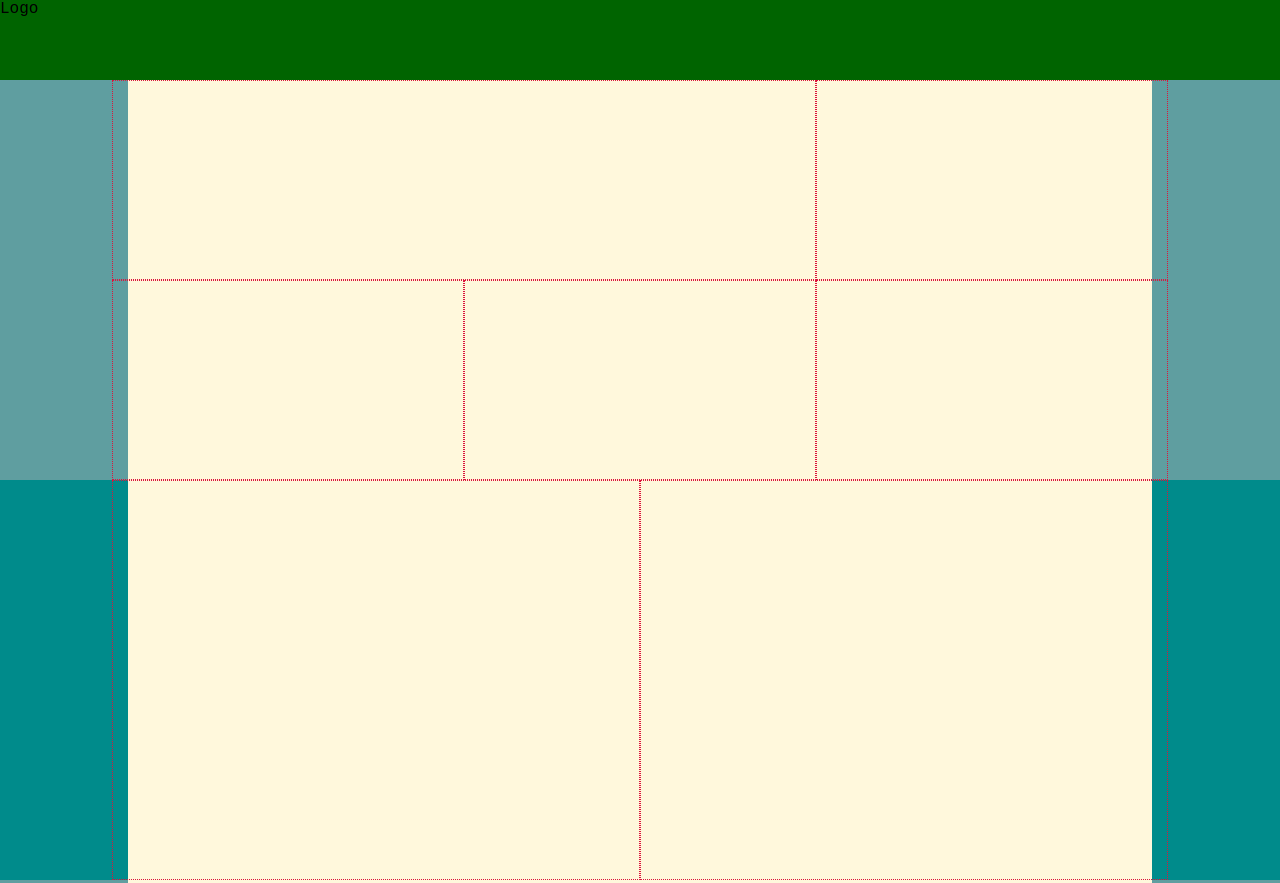
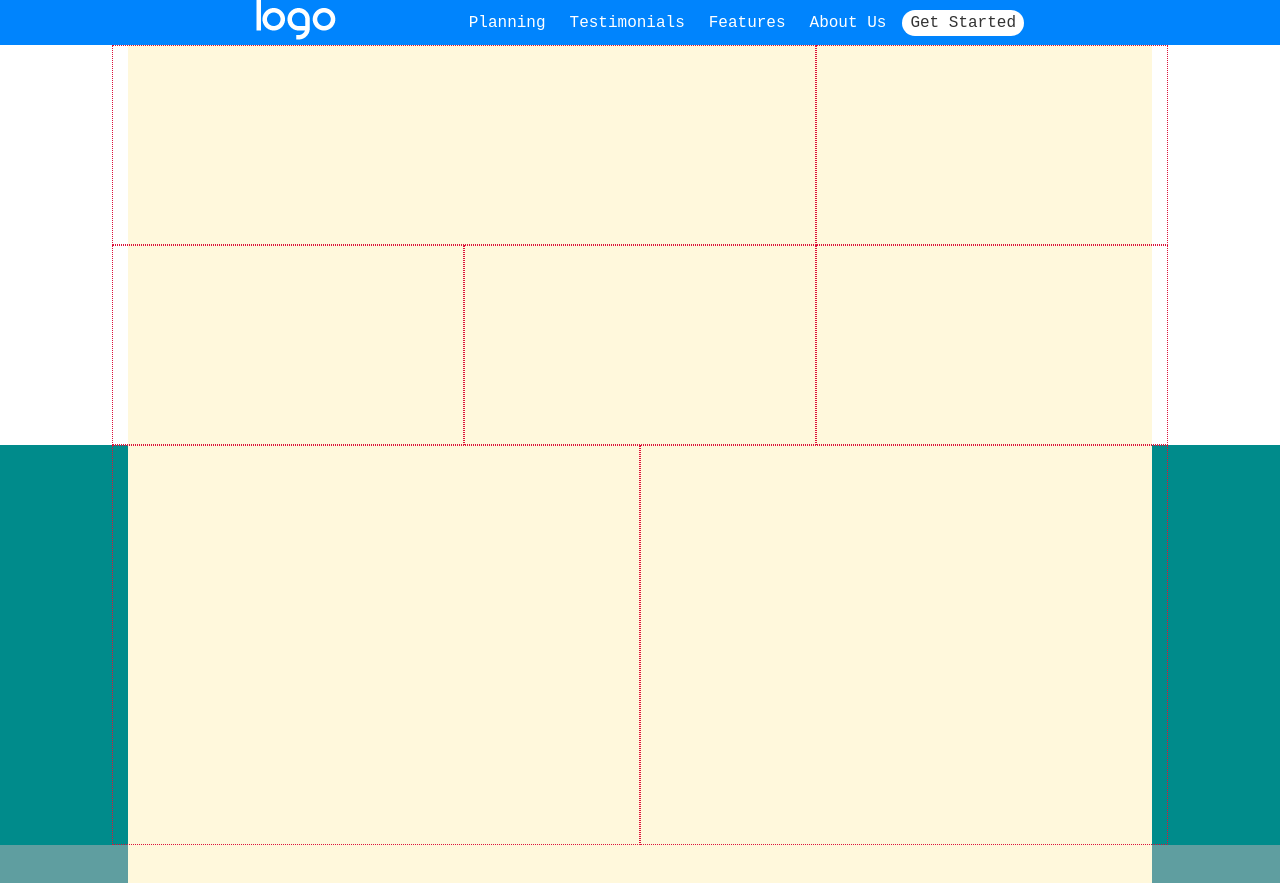
Before and after one commit to ely896/htmlcss-responsive-layout, a plain HTML site: page index.html in a window 1280 px wide. Shown: the top 883 px of the page. Drawn offline with Linux system fonts and the light colour scheme; a web font is replaced by a local one.

Commit message:
Add Header

```diff
--- a/CSS/style.css
+++ b/CSS/style.css
@@ -1,10 +1,10 @@
 /* Region Debug */
-.debug .site-header {
+/* .debug .site-header {
     height: 80px;
     background-color:darkgreen;
-}
+} */
 
-.debug .application {
+.debug .a.features {
     height: 400px;
     background-color: cadetblue;
 }
@@ -47,6 +47,7 @@
     height: 100px;
     background-color: var(--bool-dark);
 }
+
 /* Region Common */
 *{
     margin: 0;
@@ -60,12 +61,13 @@
     --bool-violet: #9792e4;
     --bool-white: #ffffff;
     --bool-yellow: #fdc15f;
+    --bool-white: #ffffff;
 }
 
 body {
     font-family: 'Sometype Mono', monospace;
 }
-/*End Region Common
+/*End Region Common */
 
 /* Utility */
 
@@ -97,3 +99,68 @@ body {
 .col-6 {
     width: calc((100% / 12) * 6);
 }
+
+.d-flex {
+    display: flex;
+}
+
+.justify-content-between {
+    justify-content: space-between;
+}
+
+ul {
+    list-style: none;
+    gap: 1.5rem;
+
+}
+a {
+    text-decoration: none;
+    color: var(--bool-white);
+    font-size: 1rem;
+}
+
+
+.align-items-center {
+    align-items: center;
+}
+
+/*Region Buttons */
+.btn {
+    display: inline-block;
+    border: none;
+    background-color: transparent;
+    padding: 0.25rem 0.5rem;
+    border-radius: 1rem;
+    text-decoration: none;
+}
+
+.btn-white {
+    background-color: var(--bool-white);
+    color: var(--bool-dark);
+}
+
+.btn-violet {
+    background-color: var(--bool-violet);
+}
+
+.btn-primary {
+    background-color: var(--bool-primary);
+    color: var(--bool-white);
+}
+
+
+
+/* Region Header */
+
+.site-header {
+    background-color: var(--bool-primary);
+}
+
+.container-header {
+    width: 60%;
+    margin: auto;
+}
+
+.rigth-menu {
+    gap: 1rem;
+}
--- a/index.html
+++ b/index.html
@@ -12,23 +12,21 @@
 <body class="debug">
 
     <!--Start Header-->
-    <header class=" debug site-header">
-        <div class="header">
-            <div class="logo left-menu">Logo</div>
+    <header class="debug site-header">
+        <div class="container-header d-flex justify-content-between align-items-center">
+            <div class="logo">
+                <img src="./img/logo.png" alt="logo">
+            </div>
                 <div class="rigth-menu d-flex">
-                    <!-- <nav>
-                        <ul>
-                            <li><a href="#">Planning</a></li>
-                            <li><a href="#">Planning</a></li>
-                            <li><a href="#">Planning</a></li>
-                            <li><a href="#">Planning</a></li>
-                            </ul>
-                        </nav> -->
-
-
-                    <!-- <div class="btn btn-ligth">
-                        <input type="Get Started">
-                    </div> -->
+                   <ul class="d-flex align-items-center">
+                        <li><a href="#">Planning</a></li>
+                        <li><a href="#">Testimonials</a></li>
+                        <li><a href="#">Features</a></li>
+                        <li><a href="#">About Us</a></li>
+                   </ul>
+                   <div class="started">
+                        <a class="btn btn-white" href="#">Get Started</a>
+                   </div>
 
                 </div>
 
@@ -38,8 +36,8 @@
     <!--Finish Header-->
     <!--Start Main-->
     <main class="site-main">
-        <!--Start Section Application-->
-            <section class="debug application">
+        <!--Start Section Feautures-->
+            <section class="debug feautures">
                 <div class="debug container">
                     <div class="row">
                         <div class="debug col-8"></div>
```
